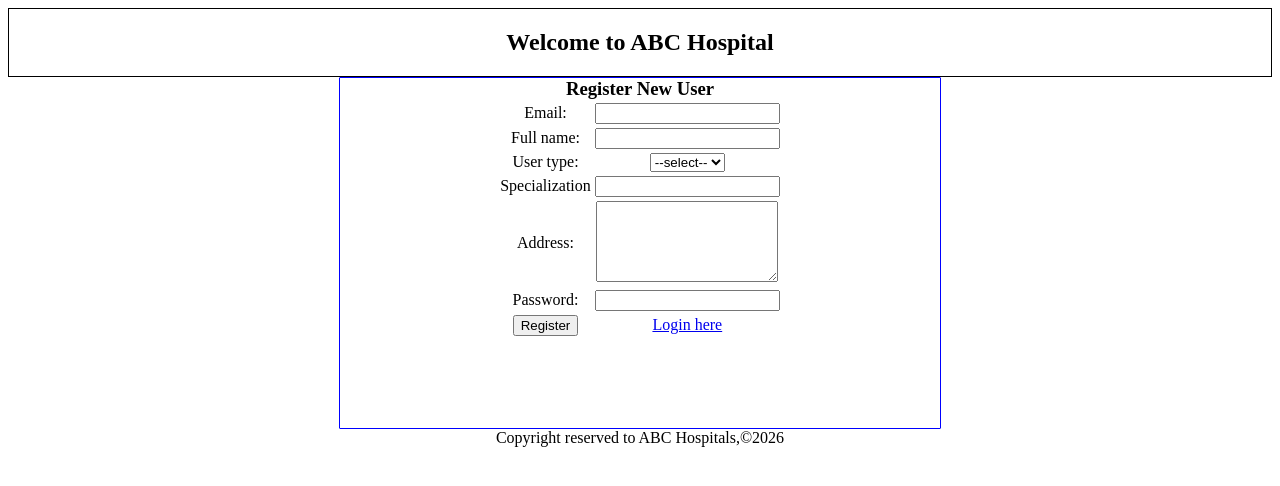
After one commit to 26dp1000012/HMS_KNR, a Python web app: template templates/signup.html in a window 1280 px wide. The commit adds this page. Shown: the top 486 px of the page. Run offline with Jinja, Linux system fonts and the light colour scheme; the template is opened without the code that fills it, so the values that code supplies are empty.

Commit message:
Milestone1: pushing templates (login/signup/admin_dashboard)

```diff
--- a/static/main.css
+++ b/static/main.css
@@ -1,20 +1,30 @@
 .container{
-    border: 2px solid black;
-    height: 815px;
+    border: 1px solid black;
 }
 
+ .left{
+    margin: auto;
+    text-align: left;
+ }
 .center{
+     margin: auto;
     text-align: center;
-    margin:auto;
-    color: rgb(5,5,150);
 }
-
 .input-form{
     border: 1px solid blue;
     width: 600px;
     height: 350px;
     margin: auto;
-    border-radius: 10px;
+    border-radius: 1px;
     font-size: 16px;
     text-align: justify;
 }
+
+
+.dashboard-form{
+    border: 1px solid blue;
+    margin: auto;
+    border-radius: 1px;
+    font-size: 14px;
+    text-align: justify;
+}
--- a/templates/base.html
+++ b/templates/base.html
@@ -3,17 +3,23 @@
 <head>
     <meta charset="UTF-8">
     <meta name="viewport" content="width=device-width, initial-scale=1.0">
+    <title>Register</title>
     <link rel="stylesheet" href="/static/main.css">
-    <title>Register</title>
 </head>
 <body>
+    <nav class="container">
+        <div class="center"><h1>Welcome to ABC Hospital</h1></div>
+    </nav>
 
-<div class="container">
-    <div class="center"><h2>Welcome To ABC Hospital</h2></div>
-    {% block content %}
+    <main>
 
-    {% endblock %}
+        {% block content %}
+        <!------sub html will be inserted here-->
+        {% endblock %}
+    </main>
 
-</div>
+    <footer class="center">
+        Copyright reserved to ABC Hospitals,©2026
+    </footer>
 </body>
 </html>
--- /dev/null
+++ b/templates/signup.html
@@ -0,0 +1,26 @@
+{% extends "base.html" %}
+{% block content %}
+
+    <div class="input-form">
+        <form>
+            <h3 class="center">Register New User</h3>
+            <table class="center">
+            <tr><td><label>Email: </label></td><td><input type="email" name="emailid"></td></tr>
+            <tr><td><label>Full name: </label></td><td><input type="text" name="fname"></td></tr>
+            <tr><td><label>User type: </label></td>
+                <td>
+                    <select name="utype">
+                        <option value="None" disabled selected>--select--</option>
+                        <option value="Doctor">doctor</option>
+                        <option value="Patients">patient</option>
+                    </select>
+                </td>
+            </tr>
+            <tr><td><label>Specialization</label></td><td><input type="text" name="splz"></td></tr>
+            <tr><td><label>Address: </label></td><td><textarea rows="5" cols="20" name="address" id=""></textarea></td></tr>
+            <tr><td><label>Password: </label></td><td><input type="password" name="pwd"></td></tr>
+            <tr><td><input type="button" value="Register"></td><td><a href="login.html">Login here</a></td></tr>
+            </table>
+        </form>
+    </div>
+{% endblock %}
```
Also changed, not shown: templates/admin.html (deleted, +0 -42 lines), templates/admin_dashboard.html (added, +37 -0 lines), templates/login.html (+10 -10 lines), templates/patient_details.html (+42 -0 lines), templates/register.html (deleted, +0 -32 lines), 3 other files.
